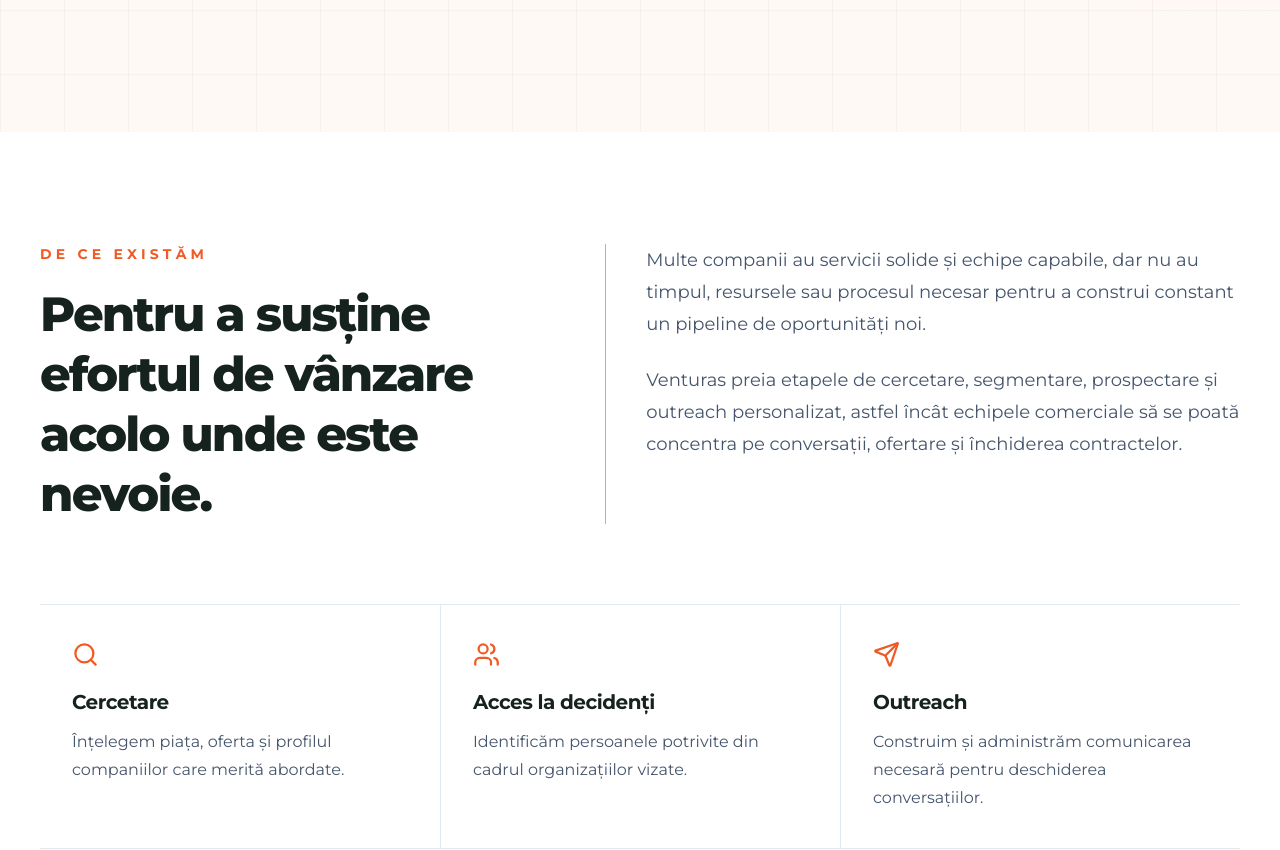
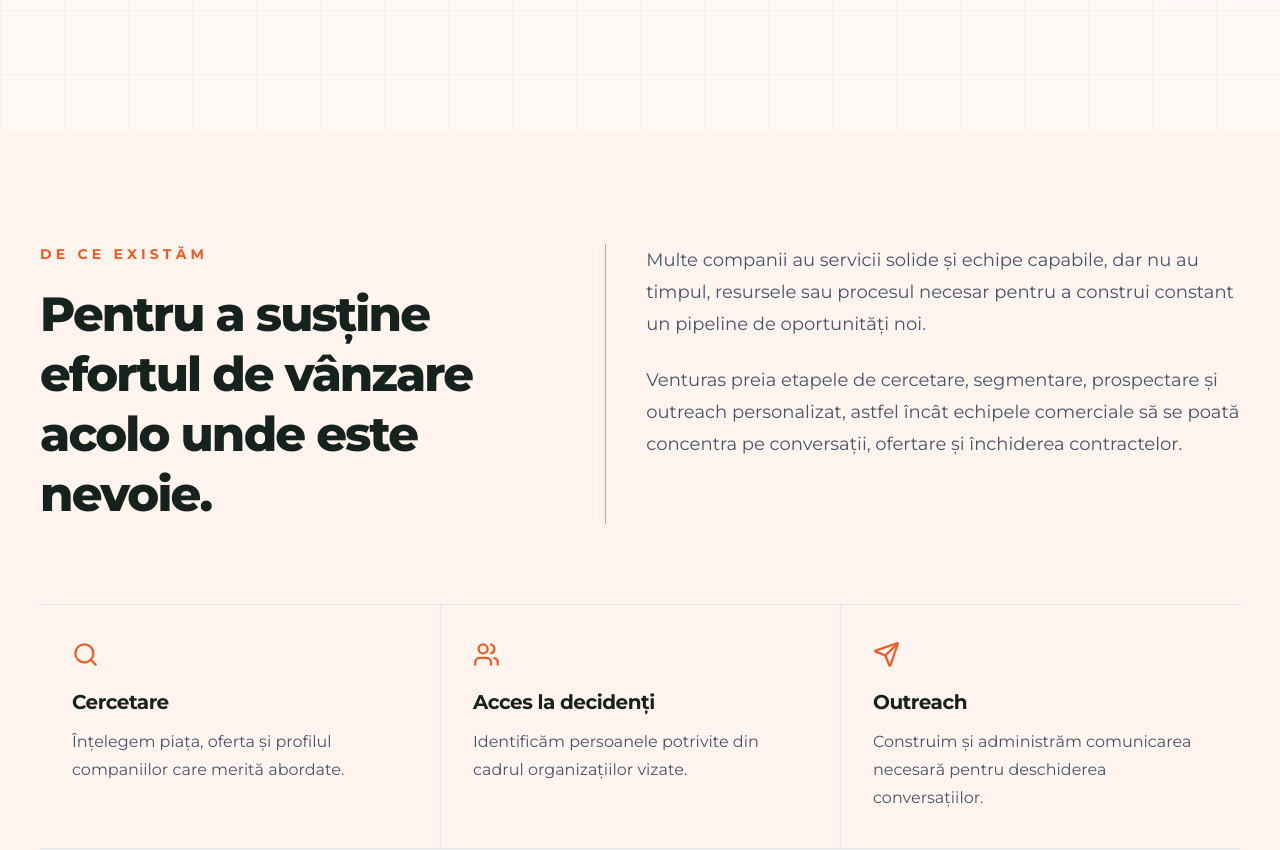
Before and after one commit to teodortabirca-creator/Venturas, a Next.js app: page /despre-noi in a window 1280 px wide. Shown: the part 647-1497 px from the top of the page. Built offline with nearby package versions, Linux system fonts and the light colour scheme.

Commit message:
Update site background

```diff
--- a/pages/despre-noi.tsx
+++ b/pages/despre-noi.tsx
@@ -105,7 +105,7 @@
           </div>
         </section>
 
-        <section className="bg-white px-6 py-20 lg:px-10 lg:py-28">
+        <section className="bg-[#FFF4EE] px-6 py-20 lg:px-10 lg:py-28">
           <div className="mx-auto max-w-7xl">
             <div className="grid gap-14 lg:grid-cols-[0.85fr_1.15fr] lg:gap-24">
               <div>
--- a/styles/globals.css
+++ b/styles/globals.css
@@ -15,10 +15,9 @@
 html,
 body {
   margin: 0;
-  padding: 0;
+  background: #fff4ee;
+  color: #16221d;
   font-family: "Montserrat", sans-serif;
-  color: var(--dark);
-  background: var(--white);
 }
 
 a {
```
